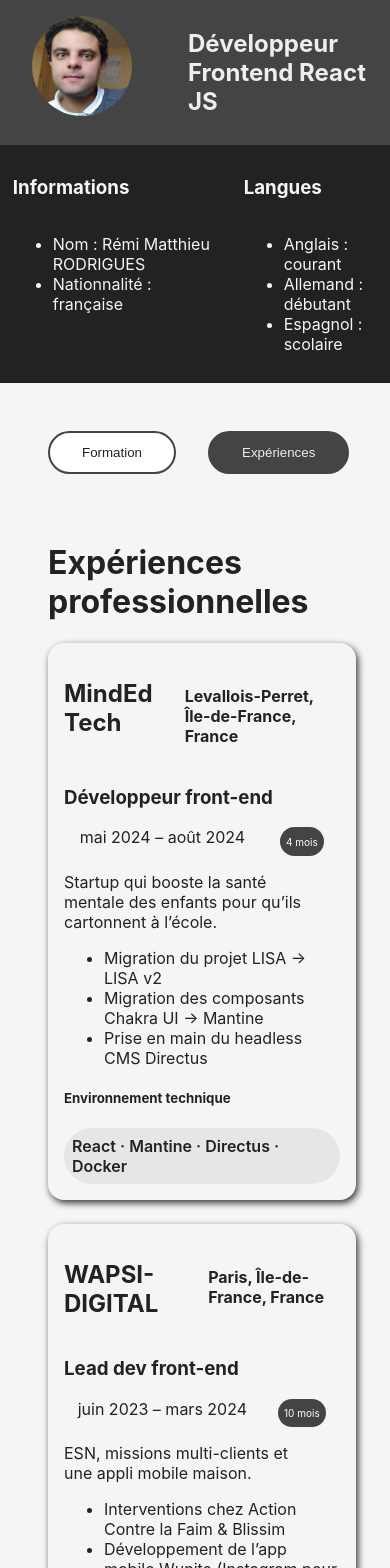
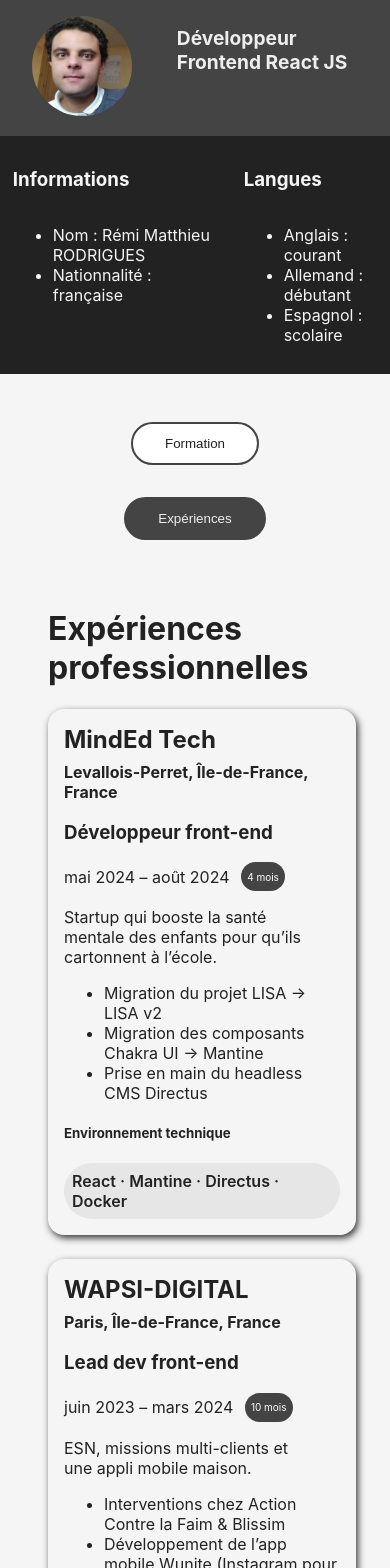
Before and after one commit to smartful/digital_cv, a Next.js app: page /experiences in a window 390 px wide. Shown: the top 1568 px of the page. Built offline with nearby package versions, Linux system fonts and the light colour scheme.

Commit message:
CSS Fixes on small mobile screen

```diff
--- a/components/Experiences/Experiences.module.css
+++ b/components/Experiences/Experiences.module.css
@@ -47,8 +47,8 @@
   }
 
   .date {
-    justify-content: space-around;
-    align-items: flex-start;
+    gap: 0.5rem;
+    flex-wrap: wrap;
   }
 
   .badge {
@@ -56,4 +56,14 @@
     padding: 0.4rem;
     margin-left: 0.2rem;
   }
+
+  .company {
+    gap: 0.5rem;
+    flex-wrap: wrap;
+  }
+
+  .company h2,
+  .company h4 {
+    margin: 0;
+  }
 }
--- a/components/Header/Header.module.css
+++ b/components/Header/Header.module.css
@@ -25,8 +25,8 @@
 
 @media (max-width: 768px) {
   .title {
-    font-size: 1.5rem;
+    font-size: 1.2rem;
     color: var(--text-on-dark);
-    padding: 0.8rem 1.5rem;
+    padding: 0.8rem;
   }
 }
--- a/styles/Home.module.css
+++ b/styles/Home.module.css
@@ -47,4 +47,10 @@
   .container p {
     padding-right: 1.5rem;
   }
+
+  .buttonWrapper {
+    flex-direction: column;
+    justify-content: center;
+    align-items: center;
+  }
 }
```
Also changed, not shown: components/Background/Background.module.css (+12 -0 lines).
